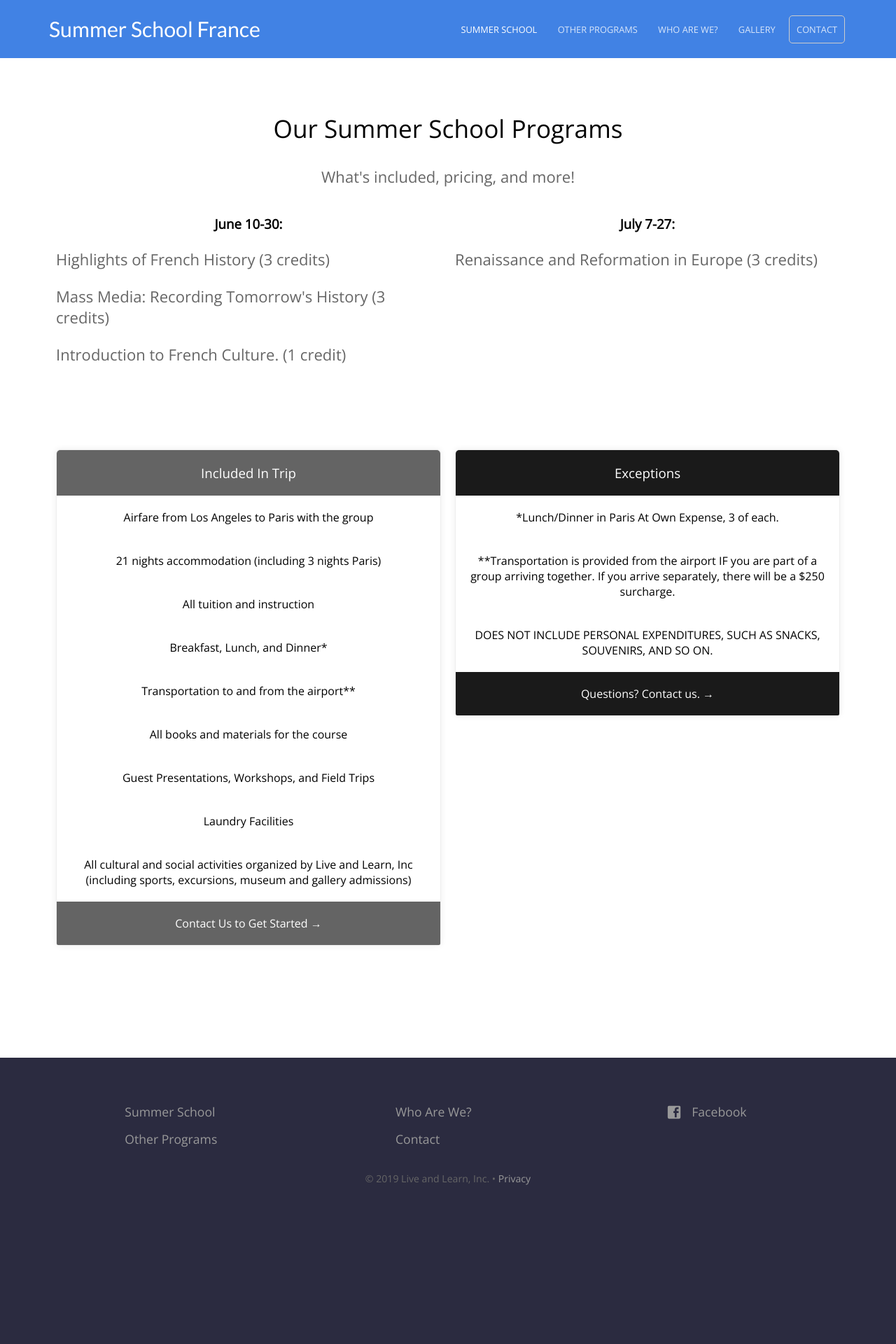
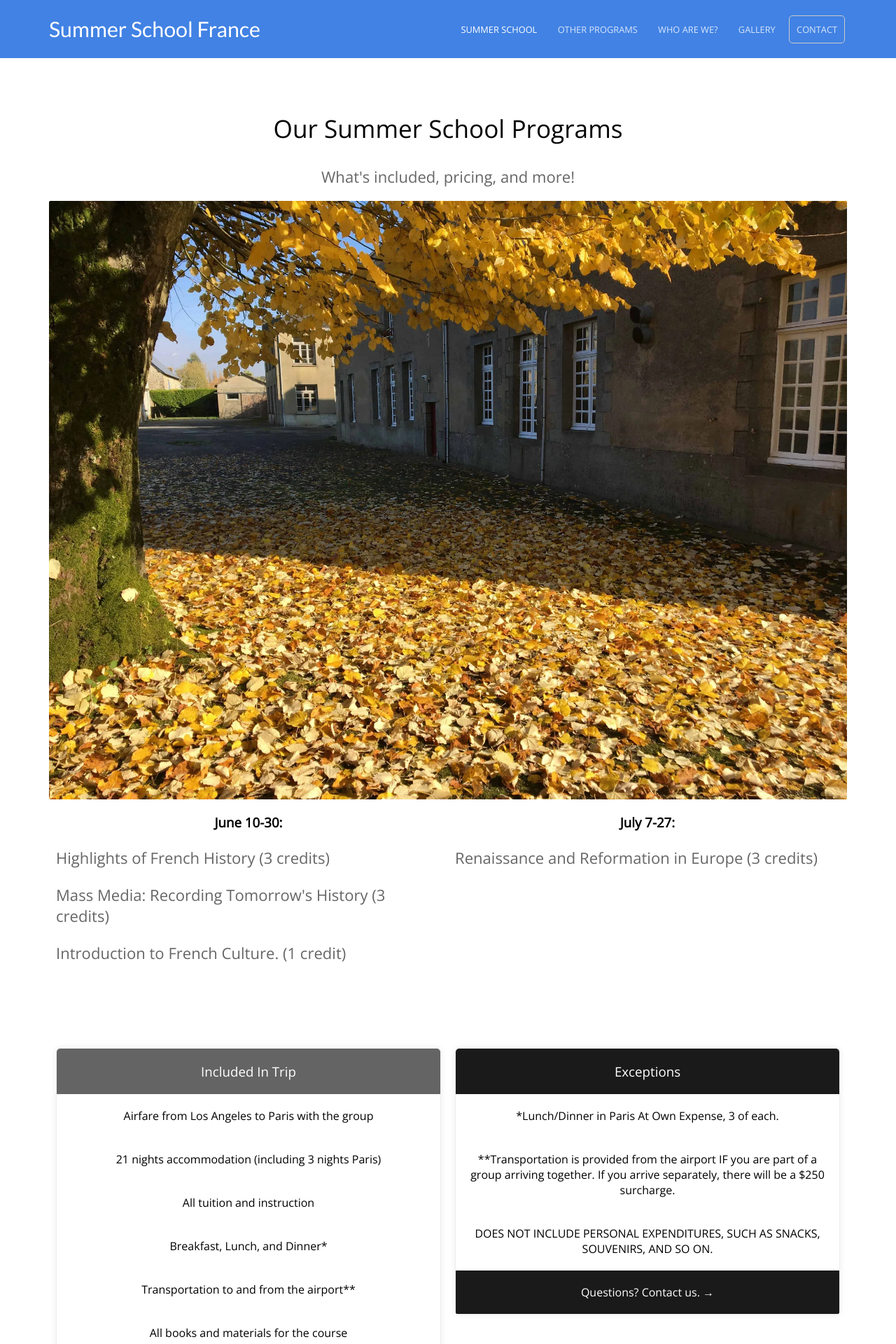
Before and after one commit to baritchie/project1, a Jekyll site: the page built from summerschoolprograms.html, in a window 1280 px wide. Shown: the top 1920 px of the page at 70% size. Built offline with Jekyll 4.4.1, drawn with Linux system fonts in a browser that asks for light colours; before the commit the page ends 1744 px from its top, so only the background shows below that.

Commit message:
Updated 'summerschoolprograms.html' via CloudCannon

```diff
--- a/summerschoolprograms.html
+++ b/summerschoolprograms.html
@@ -57,6 +57,11 @@ faq:
     answer: 'FAQ Answer #4'
 ---
 
+<picture>
+    <source class="screenshot" srcset="/uploads/IMG_4282.webp" type="image/webp">
+    <source class="screenshot" srcset="/uploads/IMG_4282.jpg" type="image/jpeg">
+    <img alt="Autumn Leaves at the School" class="screenshot" src="/uploads/IMG_4282.jpg" />
+</picture>
 <div class="courses">
     <div class="editable">
         <h3>June 10-30:</h3>
```
